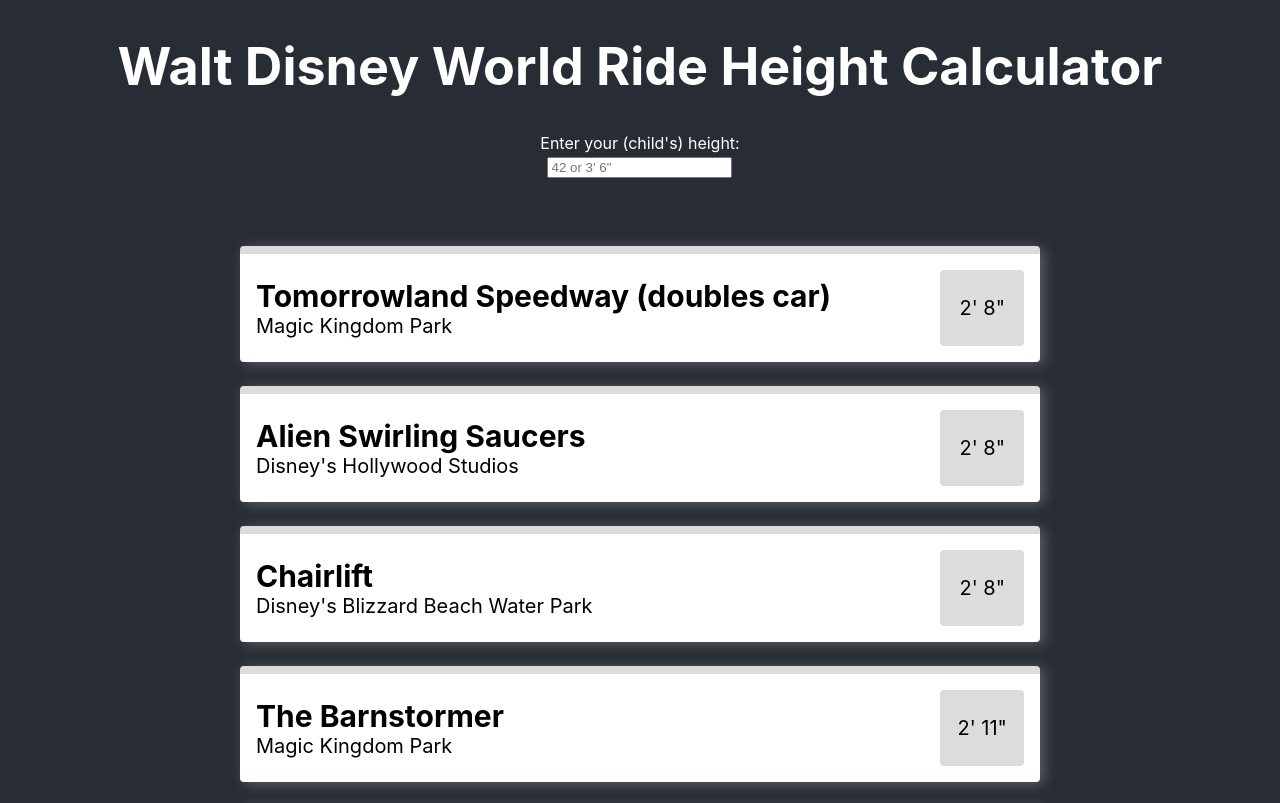
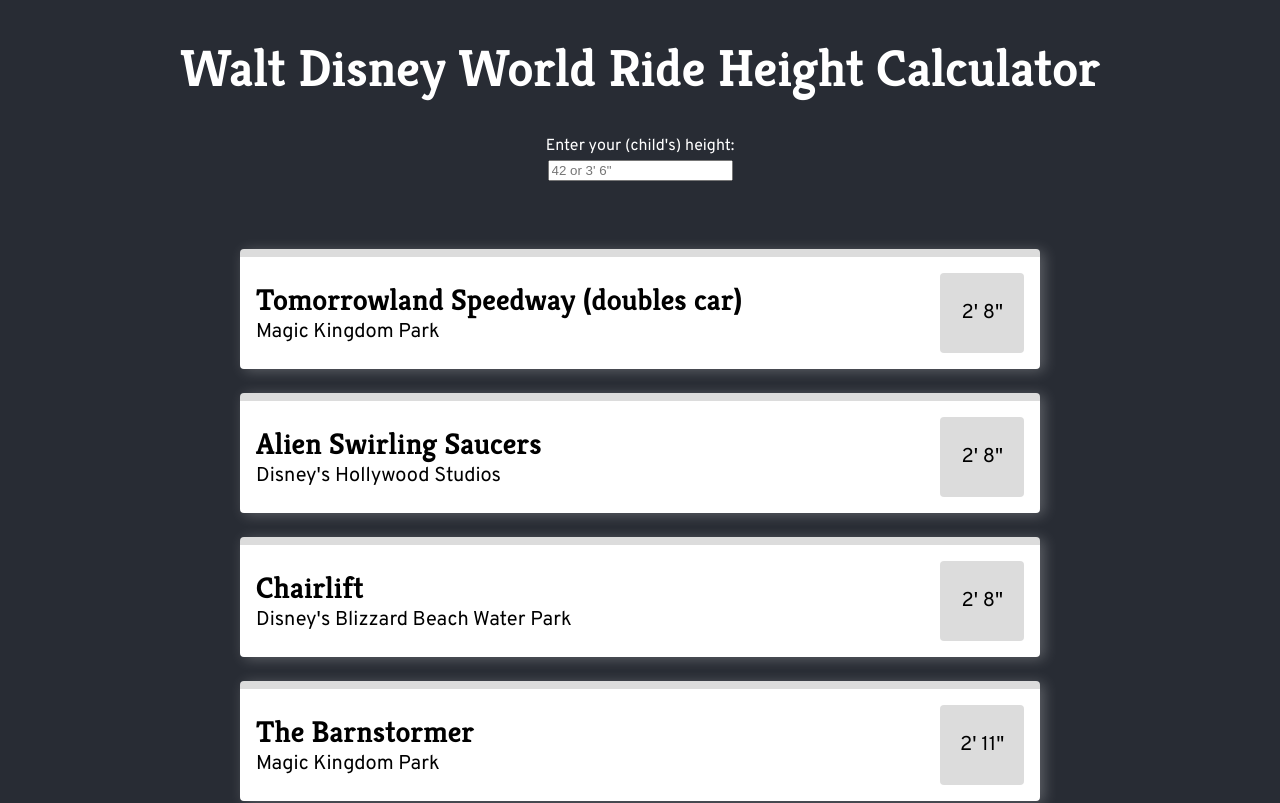
Before and after one commit to lineleader/height-check, a React (Create React App) app: page / in a window 1280 px wide. Shown: the top 803 px of the page. Built offline with nearby package versions, Linux system fonts and the light colour scheme.

Commit message:
Add fonts

```diff
--- a/public/index.html
+++ b/public/index.html
@@ -10,6 +10,10 @@
       content="Web site created using create-react-app"
     />
     <link rel="apple-touch-icon" href="%PUBLIC_URL%/logo192.png" />
+    <link
+      href="https://fonts.googleapis.com/css2?family=Kreon:wght@300;400;700&family=Overpass:wght@300;400&display=swap"
+      rel="stylesheet"
+    />
     <!--
       manifest.json provides metadata used when your web app is installed on a
       user's mobile device or desktop. See https://developers.google.com/web/fundamentals/web-app-manifest/
--- a/src/App.tsx
+++ b/src/App.tsx
@@ -1,5 +1,7 @@
 import React, { useState } from "react";
 import styled from "styled-components";
+
+import GlobalStyles from "./globalStyles";
 
 import Input from "./Input";
 import Result from "./Result";
@@ -20,6 +22,8 @@
   ));
 
   return (
+    <>
+      <GlobalStyles />
       <AppWrapper>
         <AppHeader>
           <h1>Walt Disney World Ride Height Calculator</h1>
@@ -46,6 +50,7 @@
           )}
         </AppBody>
       </AppWrapper>
+    </>
   );
 }
 
--- /dev/null
+++ b/src/globalStyles.js
@@ -0,0 +1,8 @@
+import { createGlobalStyle } from "styled-components";
+
+const GlobalStyle = createGlobalStyle`
+  body { font-family: "Overpass", sans-serif; }
+  h1, h2, h3, h4, h5 { font-family: 'Kreon', serif; }
+`;
+
+export default GlobalStyle;
```
Lines whose indentation alone changed are shown as unchanged.
